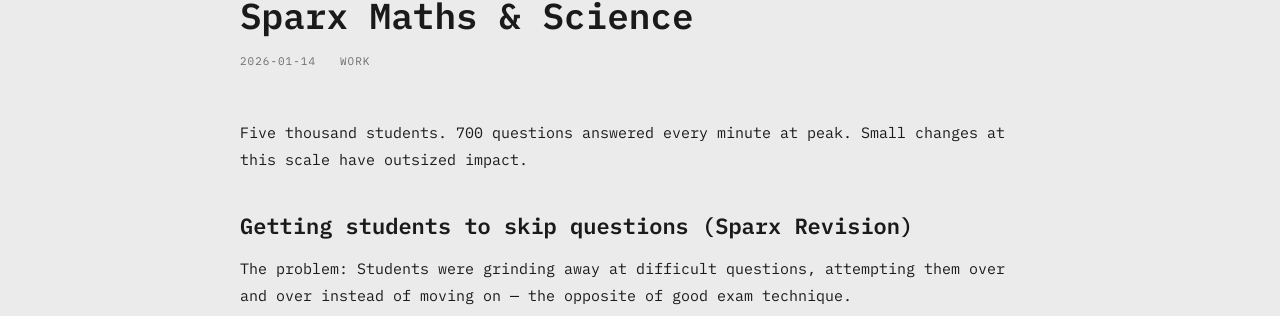
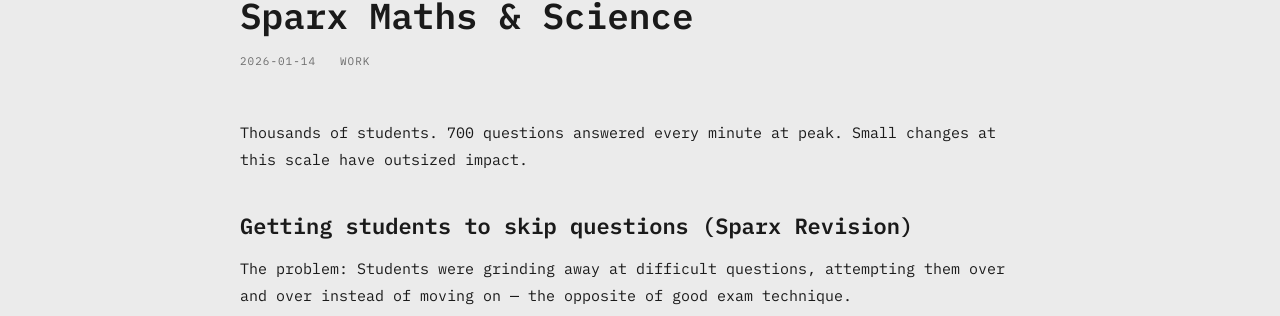
Before and after one commit to JonJRich/portfolio, a Jekyll site: the page built from _work/sparx-maths.md, in a window 1280 px wide and 900 px high, scrolled down 485 px. Shown: the part 137-453 px from the top of the window. Built offline with Jekyll 4.4.1, drawn with Linux system fonts in a browser that asks for light colours.

Commit message:
Change 'Five thousand' to 'Thousands'
🤖 Generated with [Claude Code](https://claude.com/claude-code)

Co-Authored-By: Claude <noreply@anthropic.com>

```diff
--- a/_work/sparx-maths.md
+++ b/_work/sparx-maths.md
@@ -1,14 +1,14 @@
 ---
 layout: post
 title: "Sparx Maths & Science"
-description: "Two experiments at massive scale. Five thousand students, 700 questions a minute. One worked brilliantly, one failed in an interesting way."
+description: "Two experiments at massive scale. Thousands of students, 700 questions a minute. One worked brilliantly, one failed in an interesting way."
 date: 2026-01-14
 categories: work
 image: /assets/images/SparxMathsScience-Hero.png
 hero_image: /assets/images/SparxMathsScience-Hero.png
 ---
 
-Five thousand students. 700 questions answered every minute at peak. Small changes at this scale have outsized impact.
+Thousands of students. 700 questions answered every minute at peak. Small changes at this scale have outsized impact.
 
 ## Getting students to skip questions (Sparx Revision)
 
```
